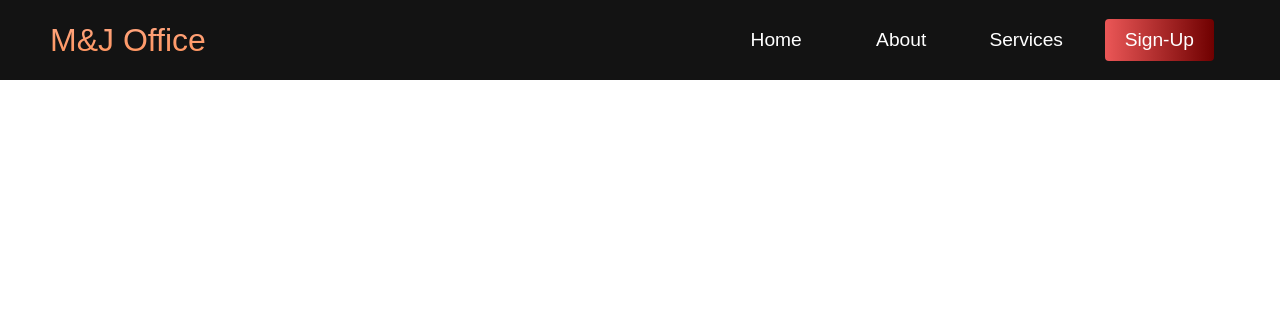
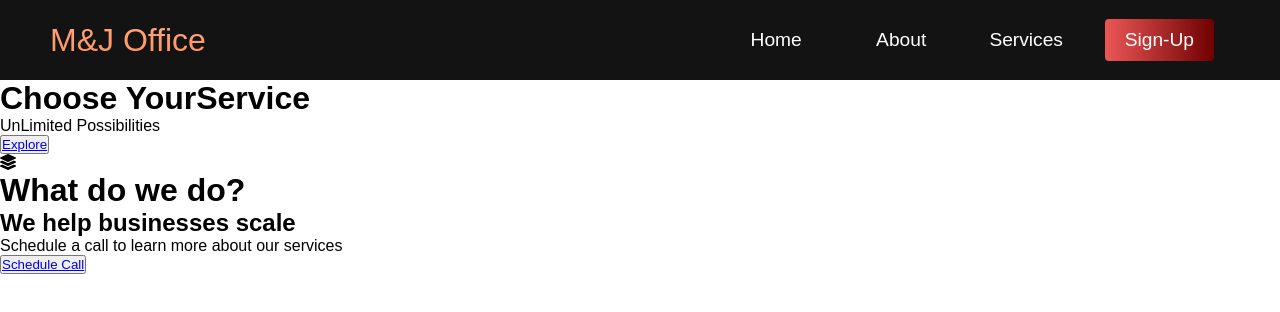
Before and after one commit to Hgr242/jsfinalproject, a plain HTML site: page finalproject-w19/index.html in a window 1280 px wide. Drawn offline with Linux system fonts and the light colour scheme.

Commit message:
Update index.html

```diff
--- a/finalproject-w19/index.html
+++ b/finalproject-w19/index.html
@@ -7,6 +7,7 @@
     <meta name="viewport" content="width=device-width, initial-scale=1.0">
     <title>engineering office</title>
     <link rel="stylesheet" href="styles.css">
+    <link rel="stylesheet" href="https://use.fontawesome.com/releases/v5.14.0/css/all.css" integrity="sha384-HzLeBuhoNPvSl5KYnjx0BT+WB0QEEqLprO+NBkkk5gbc67FTaL7XIGa2w1L0Xbgc" crossorigin="anonymous" />
 </head>
 
 <body>
@@ -35,6 +36,26 @@
             </ul>
         </div>
     </nav>
+    <div class="hero" id="home">
+        <div class="hero-container">
+            <h1 class="hero-heading">Choose Your<span>Service</span></h1>
+            <p class="hero-description">UnLimited Possibilities</p>
+            <button class="main-btn"><a href="#">Explore</a></button>
+        </div>
+    </div>
+    <!--about section-->
+    <div class="main" id="about">
+        <div class="main__container">
+            <div class="main-img-container">
+                <div class="main-img-card"><i class="fas fa-layer-group"></i></div>
+            </div>
+            <div class="main__content">
+                <h1>What do we do?</h1>
+                <h2>We help businesses scale</h2>
+                <p>Schedule a call to learn more about our services</p><button class="main-btn"><a href="#">Schedule Call</a></button>
+            </div>
+        </div>
+    </div>
     <script src="app.js"></script>
 </body>
 
```
